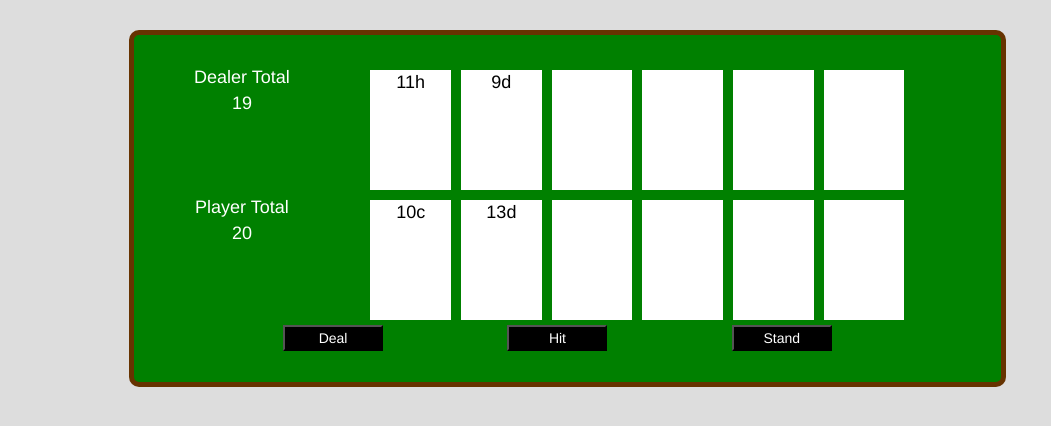
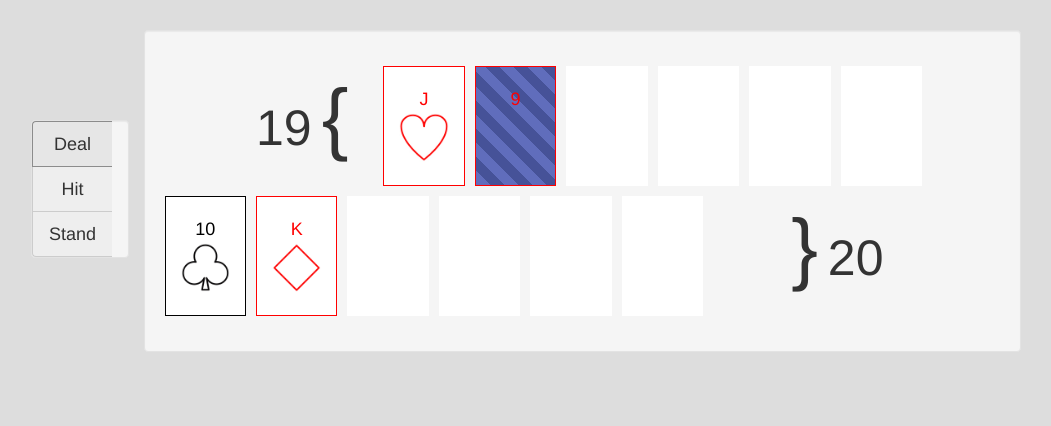
Before and after one commit to ericettensohn/backjack, a plain HTML site: page index.html in a window 1280 px wide. Both pictures are taken after a click on the button "Deal". Shown: the whole page, without its empty margins (24-1075 px from the left). Drawn offline with nearby package versions, Linux system fonts and the light colour scheme.

Commit message:
2
Styling - card images, layout.

```diff
--- a/css/styles.css
+++ b/css/styles.css
@@ -3,9 +3,9 @@ body {
 }
 
 .the-table {
-	background-color: green;
+	/* background-color: green;
 	border: 5px solid #663300;
-	border-radius: 10px;
+	border-radius: 10px; */
 	margin-top: 30px;
 	padding: 30px 0;
 }
@@ -19,7 +19,6 @@ body {
 }
 
 .dealer-hand-wrapper, .player-hand-wrapper {
-	color: white;
 	font-size: 18px;
 	text-align: center;
 }
@@ -30,7 +29,101 @@ body {
 }
 
 .player-actions button {
-	background-color: black;
+/* 	background-color: black; */
 	width: 100px;
-	color: white;
+	margin-top: 20px;
+/* 	color: white; */
 }
+
+.card {
+	padding-top: 20px;
+}
+
+.card img {
+	max-width: 100%;
+}
+
+.red{
+	color: red;
+	border: 1px solid red;
+}
+
+.black {
+	color: black;
+	border: 1px solid black;
+}
+
+.dealer-total span {
+	display: inline;
+
+}
+
+.player-total span {
+	display: inline;
+}
+
+.dealer-total p {
+	float: right;
+
+}
+
+.player-total p {
+	float: left;
+	margin-left: -25px;
+}
+
+.bracket {
+	font-size: 80px;
+
+
+}
+
+.dealer-total-number {
+	margin-right: 10px;
+/* 	margin-bottom: 50px; */
+	font-size: 50px;
+/* 	float: right; */
+/* 	clear: both; */
+}
+
+.player-total-number {
+	margin-left: 10px;
+	font-size: 50px;
+}
+
+.action-bar {
+	padding: 0px;
+	border: 1px 0 1px 1px solid #e3e3e3;
+	margin-top: 120px;
+	margin-right: 15px;
+	z-index: 0;
+}
+
+.action-bar button {
+	margin-top: 0;
+	background-color: #eee;
+	border-right: none;
+	border-top-right-radius: 0px !important;
+	border-bottom-right-radius: 0px !important;
+	outline: none;
+}
+
+.action-bar button:active {
+	outline: none !important;
+
+}
+
+.action-bar button:focus {
+	outline: none !important;
+
+}
+
+.card-reverse {
+	background: repeating-linear-gradient(
+	  45deg,
+	  #606dbc,
+	  #606dbc 10px,
+	  #465298 10px,
+	  #465298 20px
+	);
+}
--- a/index.html
+++ b/index.html
@@ -9,6 +9,8 @@
 
 	<script src="https://ajax.googleapis.com/ajax/libs/jquery/2.2.4/jquery.min.js"></script>
 
+	<script src="https://maxcdn.bootstrapcdn.com/bootstrap/3.3.7/js/bootstrap.min.js" integrity="sha384-Tc5IQib027qvyjSMfHjOMaLkfuWVxZxUPnCJA7l2mCWNIpG9mGCD8wGNIcPD7Txa" crossorigin="anonymous"></script>
+
 	<script type="text/javascript" src="js/scripts.js"></script>
 </head>
 <body>
@@ -17,14 +19,28 @@
 
 	<div class="container">
 		<div class="row">
-			<div class="the-table col-sm-9 col-sm-offset-1">
+			<div class="action-bar col-sm-1 well">
+				<div class="row player-actions">
+					<div class="col-sm-12">
+						<div class="btn-group-vertical" role="group" aria-label="...">
+							<button class="deal-button btn btn-default btn-lg">Deal</button>
+
+							<button class="hit-button btn btn-default btn-lg">Hit</button>
+
+							<button class="stand-button btn btn-default btn-lg">Stand</button>
+						</div>
+					</div>
+				</div> <!-- player actions -->
+			</div>
+
+			<div class="the-table col-sm-9 well">
 				<!-- 	create dealer's hand -->
 				<div class="row">
 					<div class="col-sm-12 dealer-hand-wrapper">
 
 						<!-- dealer total, left -->
 						<div class="col-sm-3 dealer-total">
-							Dealer Total <span class="dealer-total-number">0</span>
+							<p><span class="dealer-total-number" data-container="body" data-toggle="popover" data-placement="top" data-content="Dealer Won :(">0</span><span class="bracket">{</span></p>
 						</div>
 
 						<!-- dealer cards, right -->
@@ -43,10 +59,6 @@
 				<div class="row">
 					<div class="col-sm-12 player-hand-wrapper">
 
-						<!-- player total, left -->
-						<div class="col-sm-3 player-total">
-							Player Total <span class="player-total-number">0</span>
-						</div>
 
 						<!-- player cards, right -->
 						<div class="col-sm-9 player-cards">
@@ -57,22 +69,16 @@
 							<div class="col-sm-2 card card-five"></div>
 							<div class="col-sm-2 card card-six"></div>
 						</div> <!-- player cards -->
+
+						<!-- player total, left -->
+						<div class="col-sm-3 player-total" >
+							<p><span class="bracket">}</span><span class="player-total-number" data-container="body" data-toggle="popover" data-placement="bottom" data-content="Player Won!">0</span></p>
+						</div>
+
+
 					</div> <!-- player wrapper -->
 				</div> <!-- row -->
 
-				<div class="row player-actions">
-					<div class="col-sm-2 col-sm-offset-2">
-						<button class="deal-button">Deal</button>
-					</div>
-					<div class="col-sm-2 col-sm-offset-1">
-						<button class="hit-button">Hit</button>
-					</div>
-					<div class="col-sm-2 col-sm-offset-1">
-						<button class="stand-button">Stand</button>
-					</div>
-				</div> <!-- player actions -->
-
-				<div class="col-sm-12 game-result">
 
 				</div>
 			</div> <!-- the table -->
--- a/js/scripts.js
+++ b/js/scripts.js
@@ -25,7 +25,9 @@
 $(document).ready(function() {
 
 
-
+	$(function () {
+  		$('[data-toggle="tooltip"]').tooltip()
+	})
 
 
 	$(".deal-button").click(function(){
@@ -44,6 +46,8 @@ $(document).ready(function() {
 
 		dealersHand.push(theDeck[3]);
 		placeCard('dealer', 'two', theDeck[3]);
+		$('.dealer-cards .card-two').addClass('card-reverse');
+		$('.dealer-cards .card-two').children().hide();
 
 		calculateTotal(playersHand, "player");
 		calculateTotal(dealersHand, "dealer");
@@ -112,9 +116,9 @@ $(document).ready(function() {
 });
 
 function checkWin() {
-	playerTotal = calculateTotal(playersHand, 'player');
-	dealerTotal = calculateTotal(dealersHand, 'dealer');
-	console.log(playerTotal)
+	// playerTotal = calculateTotal(playersHand, 'player');
+	// dealerTotal = calculateTotal(dealersHand, 'dealer');
+
 
 	var result;
 
@@ -122,21 +126,25 @@ function checkWin() {
 		// player has busted
 
 		result = "player bust"
+		$(".dealer-total-number").popover('show');
 
 	}
 	else if (dealerTotal > 21) {
 		// dealer has busted
 		result = "dealer bust"
+		$(".player-total-number").popover('show');
 	}
 	else {
 		// neither player has more than 21
 		if(playerTotal > dealerTotal) {
 			// player won
 			result = "player won"
+			$(".player-total-number").popover('show');
 		}
 		else if (dealerTotal > playerTotal) {
 			// dealer won
 			result = "dealer won"
+			$(".dealer-total-number").popover('show');
 		}
 		else {
 			// tie
@@ -152,9 +160,38 @@ function placeCard(who, where, cardToPlace) {
 	var classSelector = '.' + who + '-cards .card-' + where;
 
 
+
 	// fix face card issue
 
-	$(classSelector).html(cardToPlace);
+	var cardPass = cardToPlace.slice(0, -1);
+
+	if (cardPass == 11) {
+		cardPass = "J"
+	} else if (cardPass == 12) {
+		cardPass = "Q"
+	} else if (cardPass == 13) {
+		cardPass = "K"
+	} else if (cardPass == 1) {
+		cardPass = "A"
+	}
+
+	$(classSelector).html(cardPass);
+	$(classSelector).removeClass('card-reverse')
+
+	if (cardToPlace.indexOf('h') > -1) {
+		$(classSelector).append('<img src="img/heart.jpg">');
+		$(classSelector).addClass("red")
+	} else if (cardToPlace.indexOf('s') > -1) {
+		$(classSelector).append('<img src="img/spade.jpg">');
+		$(classSelector).addClass("black")
+	} else if (cardToPlace.indexOf('c') > -1) {
+		$(classSelector).append('<img src="img/club.jpg">');
+		$(classSelector).addClass("black")
+	} else if (cardToPlace.indexOf('d') > -1) {
+		$(classSelector).append('<img src="img/diamond.jpg">');
+		$(classSelector).addClass("red")
+	}
+
 
 
 }
@@ -184,20 +221,31 @@ function calculateTotal(hand, whosTurn) {
 	var total = 0;
 	for(var i = 0; i < hand.length; i++) {
 		cardValue = Number(hand[i].slice(0, -1))
-		if(cardValue == 1 && aceSearch() == false) {
-			cardValue = 11
+
+		if(cardValue == 1 && (total + 1) <= 21) {
+			cardValue = 11;
+
 		} else if (cardValue > 10) {
 			cardValue = 10;
-		} else if (cardValue == 1 && aceSearch() == true) {
+
+		} else if (cardValue == 1 && (total + 11) > 21)
+
 			cardValue = 1;
-		}
+		// if (playerTotal > 21 && aceSearch(hand) == true) {
+		// 	playerTotal = total - 10;
+		// }
+		total += cardValue;
+		console.log("total" + total)
 
-		total += cardValue;
+		// console.log(playerTotal)
 	}
+
 
 	if (whosTurn == 'player') {
 		playerTotal = total;
 	}
+
+
 
 	// set player OR dealer total number
 	var elementToUpdate = '.' + whosTurn + '-total-number';
@@ -205,12 +253,12 @@ function calculateTotal(hand, whosTurn) {
 	return total;
 }
 
-function aceSearch(array) {
+function aceSearch(hand) {
+	var aceFound = false;
 	for (var i = 0; i < playersHand.length; i++) {
-		if(playerTotal > 21 && (parseInt(playersHand[i]) == 1)) {
-			return true
-		} else {
-			return false
+		if((playerTotal + 11) > parseInt(hand[i]) == 1) {
+			aceFound = true;
 		}
 	}
+	return aceFound;
 }
```
Also changed, not shown: img/club.jpg (added), img/diamond.jpg (added), img/heart.jpg (added), img/spade.jpg (added), pI8F6Ow.jpg (added).
